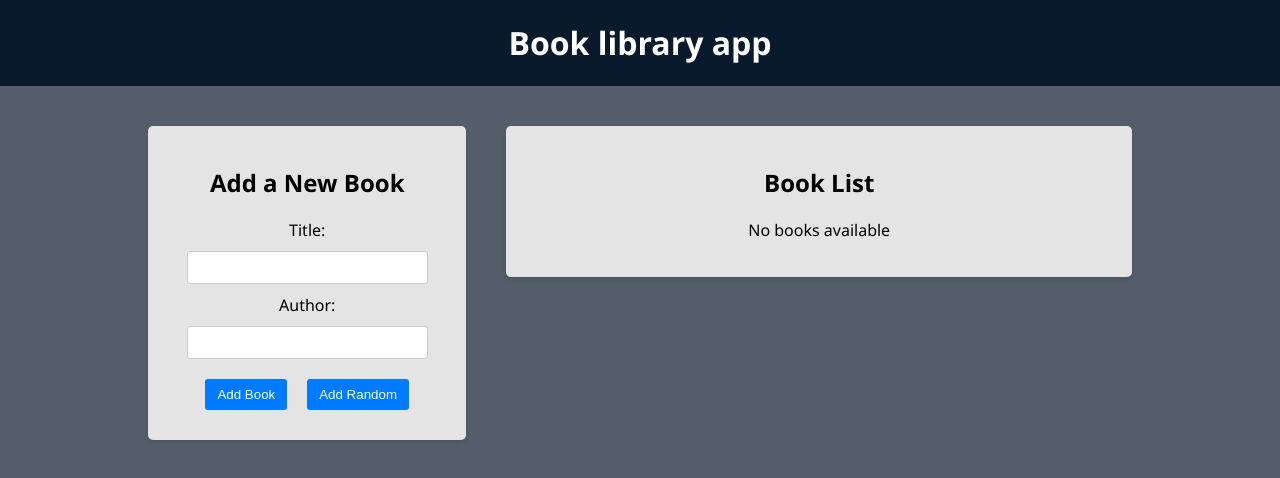
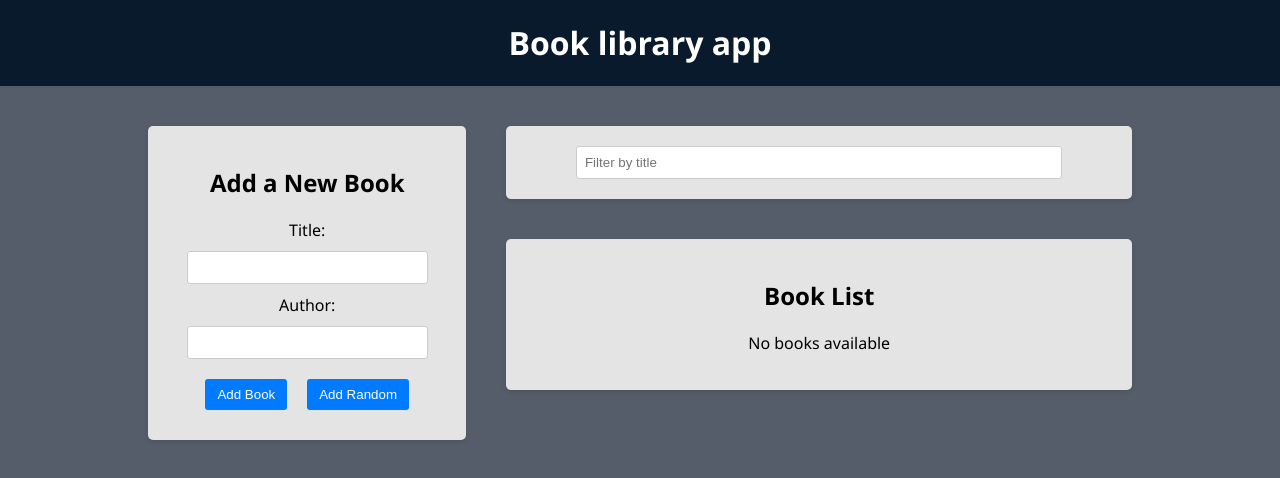
Before and after one commit to Scatchie13/react-redux, a React (Create React App) app: page / in a window 1280 px wide. Shown: the top 478 px of the page. Built offline with nearby package versions, Linux system fonts and the light colour scheme.

Commit message:
added filter by title

```diff
--- a/src/App.js
+++ b/src/App.js
@@ -14,7 +14,7 @@
           <BookForm />
         </div>
         <div className="app-right-column">
-          {/* <Filter /> */}
+          <Filter />
           <BookList />
         </div>
       </main>
--- a/src/components/BookList/BookList.jsx
+++ b/src/components/BookList/BookList.jsx
@@ -1,5 +1,6 @@
 import { useSelector } from 'react-redux/es/hooks/useSelector'
 import { useDispatch } from 'react-redux'
+import { selectTitleFilter } from '../../redux/slices/filterSlice'
 import { delBook, toggleFavorite } from '../../redux/books/actionCreators'
 import { BsBookmarkStarFill, BsBookmarkStar } from 'react-icons/bs'
 
@@ -9,6 +10,7 @@
   const books = useSelector((state) => {
     return state.books
   })
+  const titleFilter = useSelector(selectTitleFilter)
   const dispatch = useDispatch()
 
   const handleDelete = (id) => {
@@ -19,6 +21,13 @@
     dispatch(toggleFavorite(id))
   }
 
+  const filteredBooks = books.filter((book) => {
+    const matchesTitle = book.title
+      .toLowerCase()
+      .includes(titleFilter.toLowerCase())
+    return matchesTitle
+  })
+
   return (
     <div className="app-block book-list">
       <h2>Book List</h2>
@@ -26,7 +35,7 @@
         <p>No books available</p>
       ) : (
         <ul>
-          {books.map((book, i) => (
+          {filteredBooks.map((book, i) => (
             <li key={book.id}>
               <div className="book-info">
                 {++i}. {book.title} by <strong>{book.author}</strong>
--- a/src/components/Filter/Filter.jsx
+++ b/src/components/Filter/Filter.jsx
@@ -1,9 +1,28 @@
+import { useDispatch, useSelector } from 'react-redux'
+import {
+  setTitleFilter,
+  selectTitleFilter,
+} from '../../redux/slices/filterSlice'
 import './Filter.css'
 
 const Filter = () => {
+  const dispatch = useDispatch()
+  const titleFilter = useSelector(selectTitleFilter)
+
+  const handleTitleFilterChange = (e) => {
+    dispatch(setTitleFilter(e.target.value))
+  }
+
   return (
     <div className="app-block filter">
-      <h2>Filters</h2>
+      <div className="filter-group">
+        <input
+          onChange={handleTitleFilterChange}
+          type="text"
+          value={titleFilter}
+          placeholder="Filter by title"
+        />
+      </div>
     </div>
   )
 }
--- /dev/null
+++ b/src/redux/slices/filterSlice.js
@@ -0,0 +1,20 @@
+import { createSlice } from '@reduxjs/toolkit'
+
+const initialState = {
+  title: '',
+}
+
+const filterSlice = createSlice({
+  name: 'filter',
+  initialState: initialState,
+  reducers: {
+    setTitleFilter: (state, action) => {
+      state.title = action.payload
+    },
+  },
+})
+
+export const { setTitleFilter } = filterSlice.actions
+export const selectTitleFilter = (state) => state.filter.title
+
+export default filterSlice.reducer
--- a/src/redux/store.js
+++ b/src/redux/store.js
@@ -1,9 +1,11 @@
 import { configureStore } from '@reduxjs/toolkit'
 import booksReducer from './books/reducer'
+import filterReducer from './slices/filterSlice'
 
 const store = configureStore({
   reducer: {
     books: booksReducer,
+    filter: filterReducer,
   },
 })
 
```
